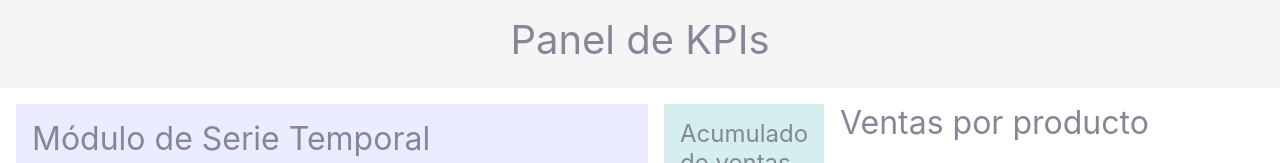
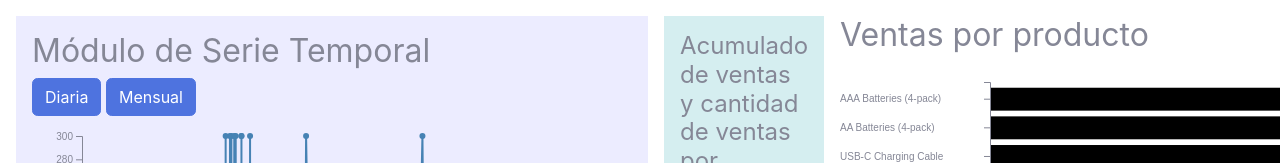
Before and after one commit to Jalope/ACT_1_Herramientas, a plain HTML site: page DashboardProyecto/index.html in a window 1280 px wide. Shown: the top 163 px of the page. Drawn offline with nearby package versions, Linux system fonts and the light colour scheme.

Commit message:
He quitado el panel de KPIs

```diff
--- a/DashboardProyecto/index.html
+++ b/DashboardProyecto/index.html
@@ -14,14 +14,6 @@
 </head>
 
 <body>
-  <!-- =======================
-       1. ENCABEZADO (Panel de KPIs)
-  ======================== -->
-  <header id="kpi-panel">
-    <h1>Panel de KPIs</h1>
-    <!-- Aquí podrías insertar tarjetas o indicadores clave (KPI) -->
-  </header>
-
   <!-- =======================
        2. CONTENEDOR PRINCIPAL
           (Serie Temporal, Módulo 2, Módulo Mapa)
```
